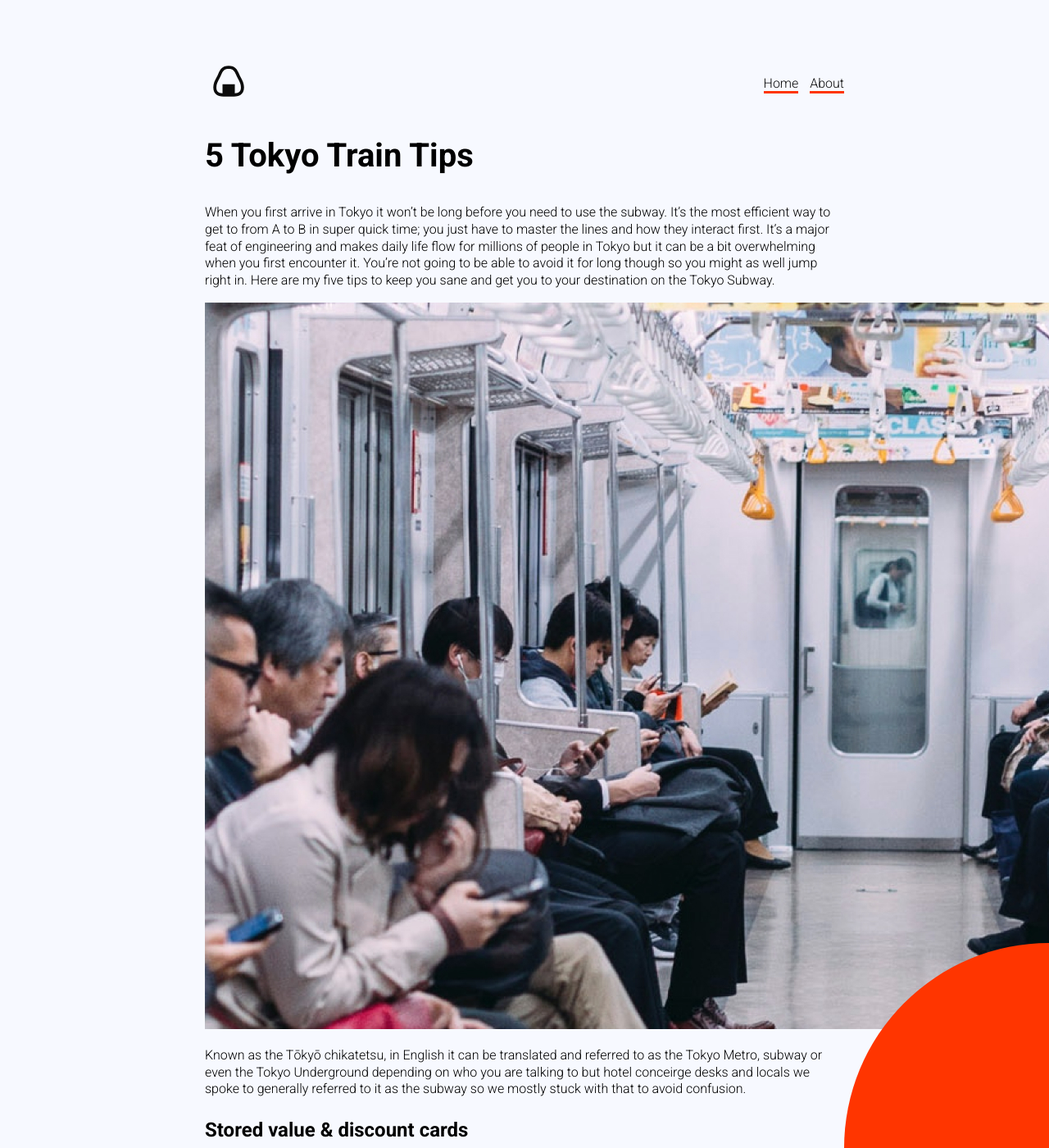
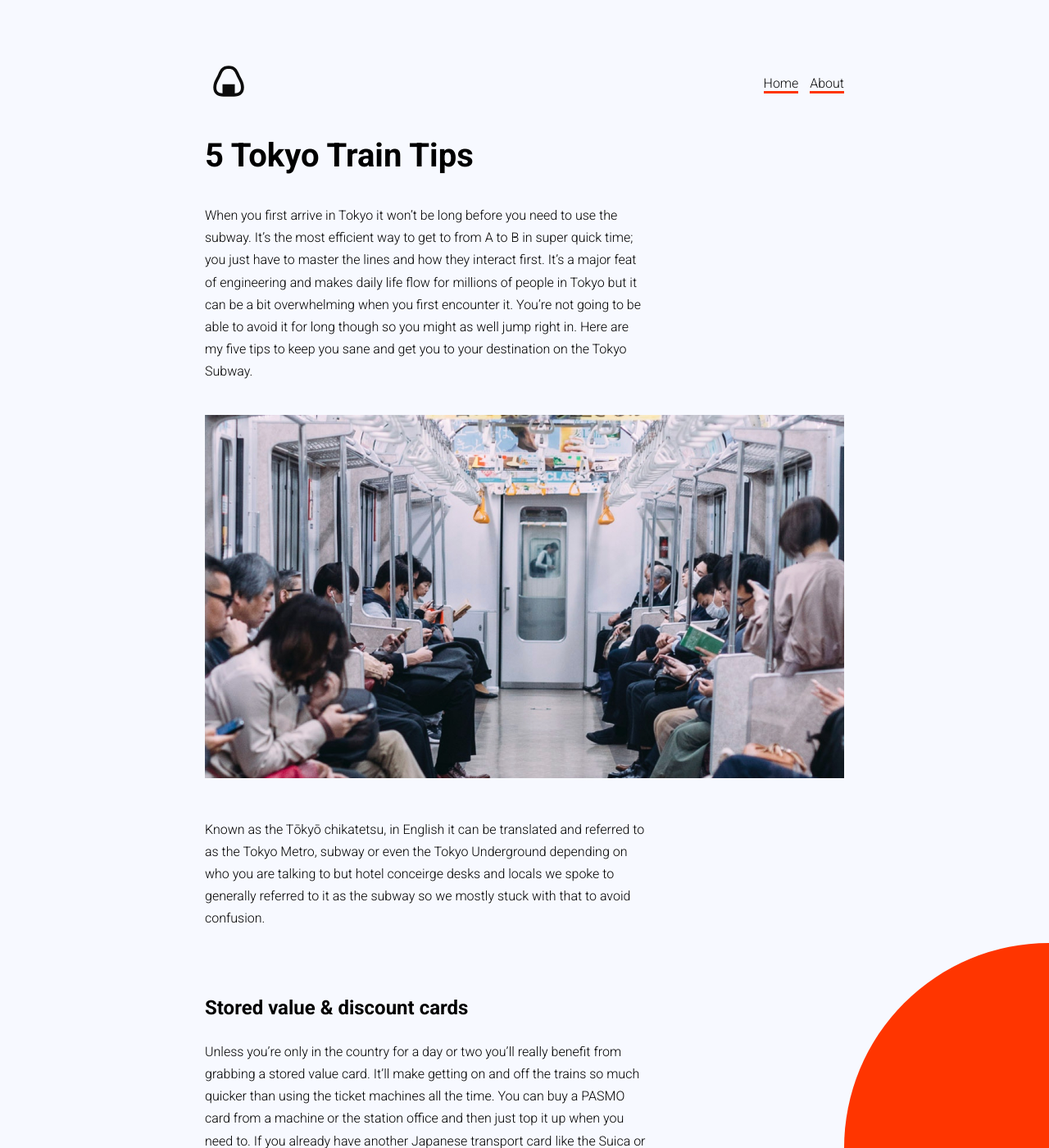
Before and after one commit to peterlunglum/anightinjapan, a Jekyll site: the page built from _posts/2018-12-11-tokyo-train-tips.markdown, in a window 1280 px wide and 1400 px high. Shown: the whole window at 82% size. Built offline with Jekyll 4.4.1, drawn with Linux system fonts in a browser that asks for light colours.

Commit message:
layout changes to the blogpost

```diff
--- a/_layouts/post.html
+++ b/_layouts/post.html
@@ -3,4 +3,7 @@
 ---
 
 <h2>{{ page.title }}</h2>
-{{ content }}
+
+<div class="post">
+        {{ content }}
+</div>
--- a/assets/css/app.scss
+++ b/assets/css/app.scss
@@ -77,3 +77,19 @@
     background-color: $red;
     border-radius:50%;
 }
+
+div.post{
+   h3{
+       margin-top:80px;
+   }
+
+   p{
+        max-width:540px;
+        margin-bottom:40px;
+        line-height: 1.7;
+   }
+
+   img{
+        max-width:780px;
+   }
+}
```
Also changed, not shown: 2 other files.
